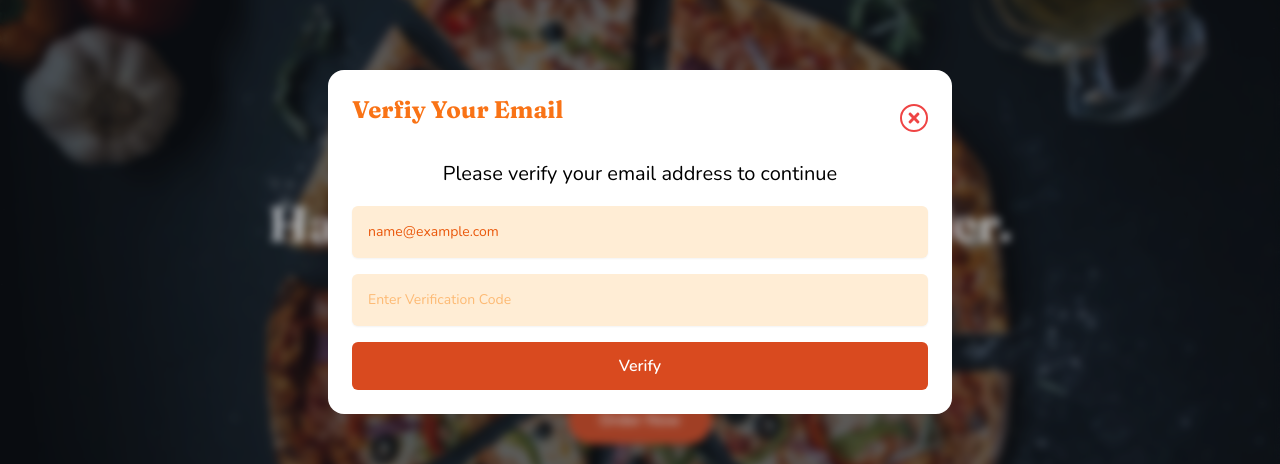
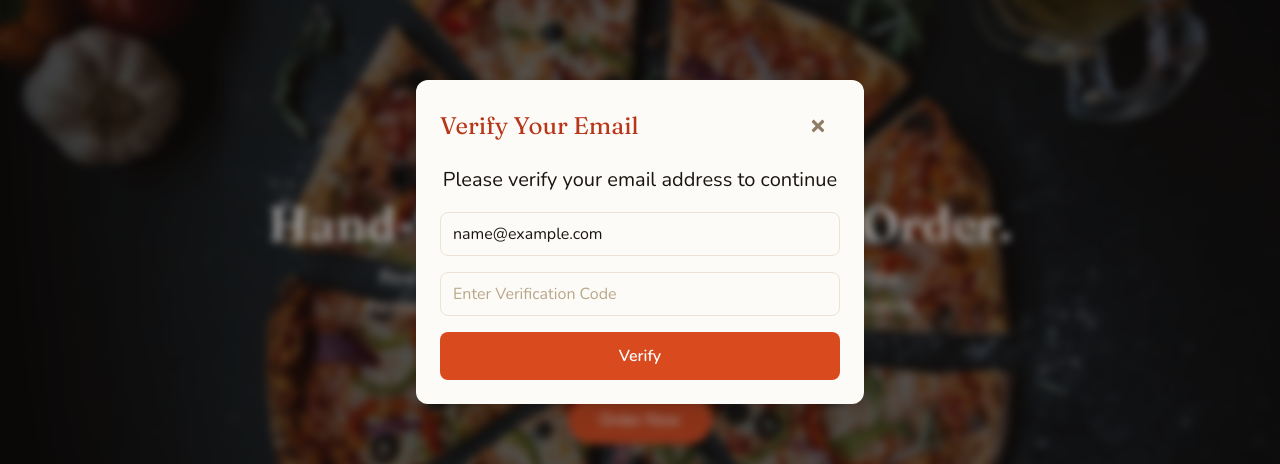
Before and after one commit to itxSaaad/pizza-palette-app-mern-OIBSIP-task-1, a React (Vite) app in the folder client/: page / in a window 1280 px wide. Shown: the part 158-622 px from the top of the page. Built offline with nearby package versions, Linux system fonts and the light colour scheme; no server answers; sample sign-in values are in the browser's storage.

Commit message:
fix(design-system): rename VerficationModal to VerificationModal (typo fix), migrate onto shared Modal primitive

```diff
--- a/client/src/components/ui/Auth/VerficationModal.jsx
+++ /dev/null
@@ -1,148 +0,0 @@
-import PropTypes from 'prop-types';
-import { useEffect, useState } from 'react';
-import { FaTimes } from 'react-icons/fa';
-import { useDispatch, useSelector } from 'react-redux';
-
-// Import THunks
-import {
-  getUserDetails,
-  verifyEmail,
-} from '../../../redux/asyncThunks/userThunks';
-
-// Import Components
-import Button from '../Button';
-import Loader from '../Loader';
-import Message from '../Message';
-
-function VerficationModal({ onClose }) {
-  const [modalVisible, setModalVisible] = useState(false);
-
-  const dispatch = useDispatch();
-
-  const user = useSelector((state) => state.user);
-  const { loading, userDetails, userVerifyEmailError, userVerifyEmailSuccess } =
-    user;
-
-  const [email, setEmail] = useState(userDetails?.email || '');
-  const [verificationCode, setVerificationCode] = useState('');
-
-  const handleModalClose = () => {
-    setModalVisible(false);
-    setTimeout(() => {
-      onClose();
-    }, 300);
-  };
-
-  const submitHandler = (e) => {
-    e.preventDefault();
-    dispatch(verifyEmail({ email, verificationCode }));
-    console.log('VerficationModal', email, verificationCode);
-  };
-
-  useEffect(() => {
-    if (!userDetails) {
-      dispatch(getUserDetails({}));
-    }
-
-    if (userVerifyEmailSuccess) {
-      dispatch(getUserDetails({}));
-      setModalVisible(false);
-      setTimeout(() => {
-        onClose();
-      }, 300);
-    }
-
-    if (onClose) {
-      setModalVisible(true);
-    }
-  }, [dispatch, onClose, userVerifyEmailSuccess, userDetails]);
-  return (
-    <div
-      className={`fixed inset-0 flex items-center justify-center z-10 bg-gray-800 bg-opacity-30 p-4 backdrop-filter backdrop-blur-sm transition-opacity duration-200 ${
-        modalVisible ? 'opacity-100' : 'opacity-0 delay-150'
-      }`}
-      onClick={handleModalClose}
-    >
-      <div
-        className="bg-white rounded-2xl p-4 sm:p-6 w-full sm:w-2/3 md:w-1/2"
-        onClick={(e) => e.stopPropagation()}
-      >
-        <div className="flex items-center justify-between mb-4">
-          <h2 className="text-2xl text-orange-500 font-bold mb-4">
-            Verfiy Your Email
-          </h2>
-          <button
-            className="text-red-500 hover:text-red-600 border-2 border-red-500 hover:border-red-600 rounded-full p-1"
-            onClick={handleModalClose}
-          >
-            <FaTimes />
-          </button>
-        </div>
-        {loading ? (
-          <Loader />
-        ) : (
-          <form className="w-full" onSubmit={submitHandler}>
-            <p className="text-center text-black text-xl leading-relaxed">
-              Please verify your email address to continue
-            </p>
-            {userVerifyEmailError && <Message>{userVerifyEmailError}</Message>}
-            <div className="w-full my-4">
-              <label htmlFor="email" className="sr-only">
-                Email
-              </label>
-
-              <div className="flex justify-center items-center w-full">
-                <input
-                  type="email"
-                  id="email"
-                  value={email}
-                  placeholder="Enter Email Address"
-                  onChange={(e) => {
-                    setEmail(e.target.value);
-                  }}
-                  required
-                  className="w-full text-orange-600 bg-orange-100 placeholder-orange-300 rounded-md p-4 pr-12 text-sm shadow-sm"
-                />
-              </div>
-            </div>
-
-            <div className="w-full my-4">
-              <label htmlFor="verificationCode" className="sr-only">
-                Verification Code
-              </label>
-
-              <div className="flex justify-center items-center w-full">
-                <input
-                  type="text"
-                  id="verificationCode"
-                  value={verificationCode}
-                  min="6"
-                  max="6"
-                  placeholder="Enter Verification Code"
-                  onChange={(e) => {
-                    setVerificationCode(e.target.value);
-                  }}
-                  required
-                  className="w-full text-orange-600 bg-orange-100 placeholder-orange-300 rounded-md p-4 pr-12 text-sm shadow-sm"
-                />
-              </div>
-            </div>
-            <Button
-              type="submit"
-              variant="primary"
-              className="w-full rounded-md"
-            >
-              Verify
-            </Button>
-          </form>
-        )}
-      </div>
-    </div>
-  );
-}
-
-VerficationModal.propTypes = {
-  onClose: PropTypes.func,
-};
-
-export default VerficationModal;
--- /dev/null
+++ b/client/src/components/ui/Auth/VerificationModal.jsx
@@ -0,0 +1,100 @@
+import PropTypes from 'prop-types';
+import { useEffect, useState } from 'react';
+import { useDispatch, useSelector } from 'react-redux';
+
+// Import Thunks
+import { getUserDetails, verifyEmail } from '../../../redux/asyncThunks/userThunks';
+
+// Import Components
+import Button from '../Button';
+import Input from '../Input';
+import Loader from '../Loader';
+import Message from '../Message';
+import Modal from '../Modal';
+
+function VerificationModal({ onClose }) {
+  const [modalVisible, setModalVisible] = useState(false);
+
+  const dispatch = useDispatch();
+
+  const user = useSelector((state) => state.user);
+  const { loading, userDetails, userVerifyEmailError, userVerifyEmailSuccess } = user;
+
+  const [email, setEmail] = useState(userDetails?.email || '');
+  const [verificationCode, setVerificationCode] = useState('');
+
+  const handleModalClose = () => {
+    setModalVisible(false);
+    setTimeout(() => {
+      onClose();
+    }, 300);
+  };
+
+  const submitHandler = (e) => {
+    e.preventDefault();
+    dispatch(verifyEmail({ email, verificationCode }));
+  };
+
+  useEffect(() => {
+    if (!userDetails) {
+      dispatch(getUserDetails({}));
+    }
+
+    if (userVerifyEmailSuccess) {
+      dispatch(getUserDetails({}));
+      setModalVisible(false);
+      setTimeout(() => {
+        onClose();
+      }, 300);
+    }
+
+    if (onClose) {
+      setModalVisible(true);
+    }
+  }, [dispatch, onClose, userVerifyEmailSuccess, userDetails]);
+
+  return (
+    <Modal isOpen={modalVisible} onClose={handleModalClose} title="Verify Your Email" size="sm">
+      {loading ? (
+        <Loader />
+      ) : (
+        <form className="w-full" onSubmit={submitHandler}>
+          <p className="text-center text-neutral-900 text-xl leading-relaxed">
+            Please verify your email address to continue
+          </p>
+          {userVerifyEmailError && <Message>{userVerifyEmailError}</Message>}
+          <div className="w-full my-4">
+            <Input
+              name="email"
+              type="email"
+              value={email}
+              placeholder="Enter Email Address"
+              onChange={(e) => setEmail(e.target.value)}
+              required
+            />
+          </div>
+
+          <div className="w-full my-4">
+            <Input
+              name="verificationCode"
+              type="text"
+              value={verificationCode}
+              placeholder="Enter Verification Code"
+              onChange={(e) => setVerificationCode(e.target.value)}
+              required
+            />
+          </div>
+          <Button type="submit" variant="primary" fullWidth className="rounded-control">
+            Verify
+          </Button>
+        </form>
+      )}
+    </Modal>
+  );
+}
+
+VerificationModal.propTypes = {
+  onClose: PropTypes.func,
+};
+
+export default VerificationModal;
--- a/client/src/screens/HomeScreen.jsx
+++ b/client/src/screens/HomeScreen.jsx
@@ -8,7 +8,7 @@ import { getUserDetails } from '../redux/asyncThunks/userThunks';
 import FeaturedPizzasSection from '../components/ui/Home/FeaturedPizzasSection';
 import HowItWorksSection from '../components/ui/Home/HowItWorksSection';
 import Jumbotron from '../components/ui/Home/Jumbotron';
-import VerficationModal from '../components/ui/Auth/VerficationModal';
+import VerificationModal from '../components/ui/Auth/VerificationModal';
 
 function HomeScreen() {
   const [modalVisible, setModalVisible] = useState(false);
@@ -34,7 +34,7 @@ function HomeScreen() {
       <FeaturedPizzasSection />
       <HowItWorksSection />
       {modalVisible && (
-        <VerficationModal onClose={() => setModalVisible(false)} />
+        <VerificationModal onClose={() => setModalVisible(false)} />
       )}
     </>
   );
--- a/client/src/screens/MenuScreen.jsx
+++ b/client/src/screens/MenuScreen.jsx
@@ -10,7 +10,7 @@ import { listPizzas } from '../redux/asyncThunks/pizzaThunks';
 import { getUserDetails } from '../redux/asyncThunks/userThunks';
 
 // Import Components
-import VerficationModal from '../components/ui/Auth/VerficationModal';
+import VerificationModal from '../components/ui/Auth/VerificationModal';
 import Button from '../components/ui/Button';
 import Loader from '../components/ui/Loader';
 import Message from '../components/ui/Message';
@@ -79,7 +79,7 @@ function MenuScreen() {
         )}
       </section>
       {modalVisible && (
-        <VerficationModal onClose={() => setModalVisible(false)} />
+        <VerificationModal onClose={() => setModalVisible(false)} />
       )}
     </>
   );
--- a/client/src/screens/User/ProfileScreen.jsx
+++ b/client/src/screens/User/ProfileScreen.jsx
@@ -7,7 +7,7 @@ import { listOrdersByUserId } from '../../redux/asyncThunks/orderThunks';
 import { getUserDetails } from '../../redux/asyncThunks/userThunks';
 
 // Import Components
-import VerficationModal from '../../components/ui/Auth/VerficationModal';
+import VerificationModal from '../../components/ui/Auth/VerificationModal';
 import Button from '../../components/ui/Button';
 import Loader from '../../components/ui/Loader';
 import Message from '../../components/ui/Message';
@@ -115,7 +115,7 @@ function ProfileScreen() {
         )}
       </section>
       {modalVisible && (
-        <VerficationModal onClose={() => setModalVisible(false)} />
+        <VerificationModal onClose={() => setModalVisible(false)} />
       )}
     </>
   );
--- a/client/src/screens/User/UserOrdersScreen.jsx
+++ b/client/src/screens/User/UserOrdersScreen.jsx
@@ -10,7 +10,7 @@ import { getUserDetails } from '../../redux/asyncThunks/userThunks';
 import Loader from '../../components/ui/Loader';
 import UserOrdersTable from '../../components/ui/UserOrdersTable';
 import Message from '../../components/ui/Message';
-import VerficationModal from '../../components/ui/Auth/VerficationModal';
+import VerificationModal from '../../components/ui/Auth/VerificationModal';
 
 function UserOrdersScreen() {
   const [modalVisible, setModalVisible] = useState(false);
@@ -73,7 +73,7 @@ function UserOrdersScreen() {
         )}
       </section>
       {modalVisible && (
-        <VerficationModal onClose={() => setModalVisible(false)} />
+        <VerificationModal onClose={() => setModalVisible(false)} />
       )}
     </>
   );
```
